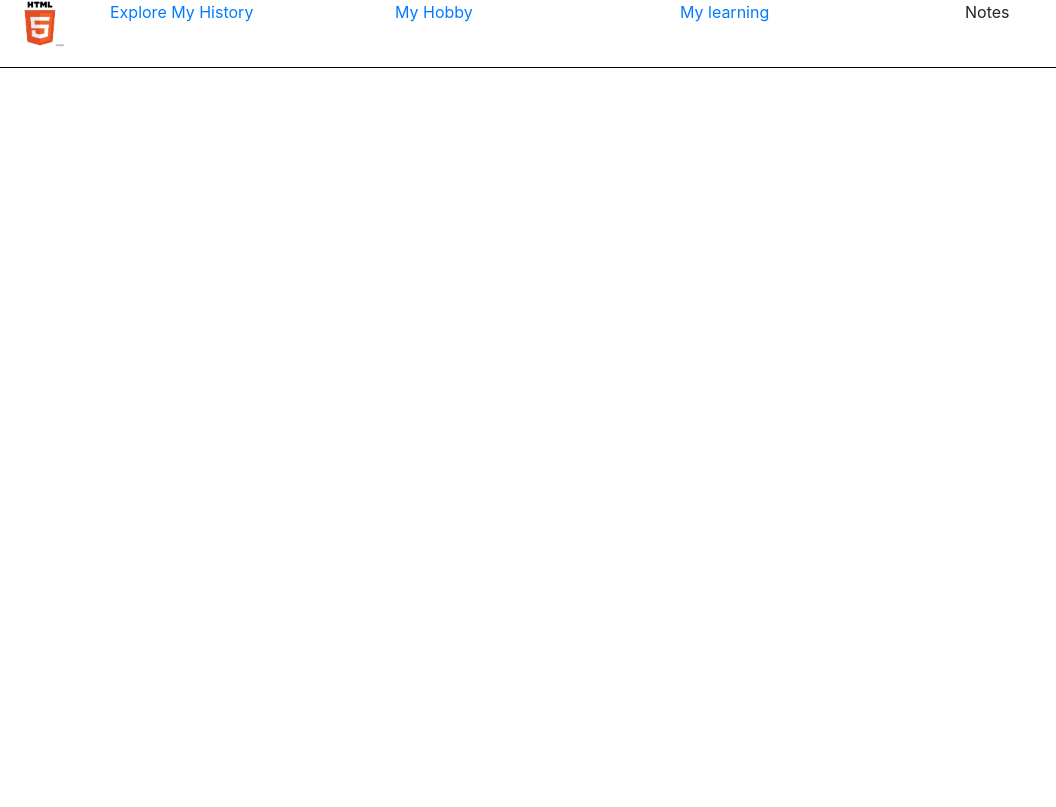
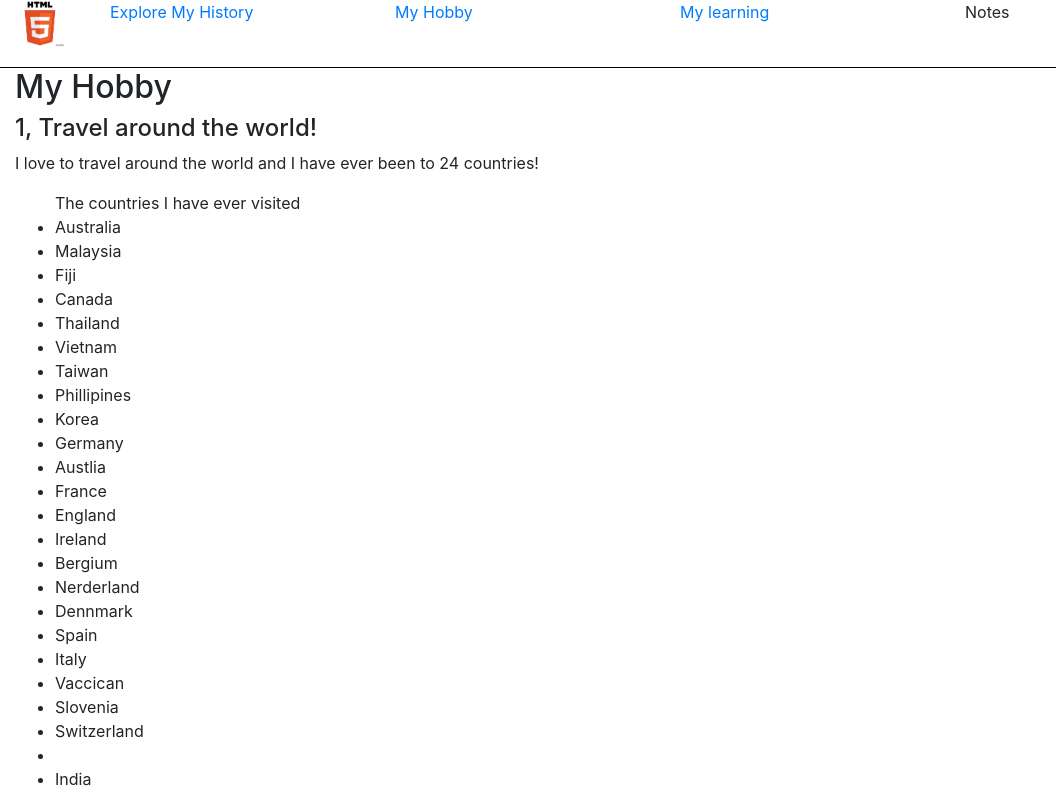
Before and after one commit to Ryonono/MyHomepage, a plain HTML site: page hobby.html in a window 1280 px wide. Shown: the whole page, without its empty margins (0-1056 px from the left). Drawn offline with Linux system fonts and the light colour scheme.

Commit message:
second commit

```diff
--- a/css/style.css
+++ b/css/style.css
@@ -52,9 +52,13 @@ header .homepage-name {
 }
 
 .swiper-container {
-  width: 350px;
-  height: 250px;
-  background-color: gray;
+  width: 400px;
+  height: 350px;
   margin-top: 50px;
   margin-bottom: 50px;
 }
+
+.swiper-image {
+  width: 100%;
+  height: 100%;
+}
--- a/hobby.html
+++ b/hobby.html
@@ -37,11 +37,52 @@
     </div>
   </header>
 
+  <main>
+    <div class="container">
+      <div class="row">
+        <div class="col-md-10">
+
+          <h2>My Hobby</h2>
+
+          <h4>1, Travel around the world!</h4>
+          <p>I love to travel around the world and I have ever been to 24 countries!</p>
+
+          <ul>
+            <div>The countries I have ever visited</div>
+            <li>Australia</li>
+            <li>Malaysia</li>
+            <li>Fiji</li>
+            <li>Canada</li>
+            <li>Thailand</li>
+            <li>Vietnam</li>
+            <li>Taiwan</li>
+            <li>Phillipines</li>
+            <li>Korea</li>
+            <li>Germany</li>
+            <li>Austlia</li>
+            <li>France</li>
+            <li>England</li>
+            <li>Ireland</li>
+            <li>Bergium</li>
+            <li>Nerderland</li>
+            <li>Dennmark</li>
+            <li>Spain</li>
+            <li>Italy</li>
+            <li>Vaccican</li>
+            <li>Slovenia</li>
+            <li>Switzerland</li>
+            <li></li>
+            <li>India</li>
 
 
+          </ul>
+        </div>
+      </div>
+    </div>
+  </main>
 
 
-  </body>
+</body>
 
 
 
```
Also changed, not shown: practicefortest.html (+12 -11 lines), images/6509D444-181B-4D32-972D-857D4EDA4C5F_1_105_c.jpeg (added), images/A4E021E3-9010-4947-9F36-CCF2E95A2098_1_105_c.jpeg (added), images/B033E25B-1911-48FB-BE08-E55EF5AA679C_1_105_c.jpeg (added), images/B106171A-430B-4626-835C-531FA28DFF65_1_105_c.jpeg (added).
